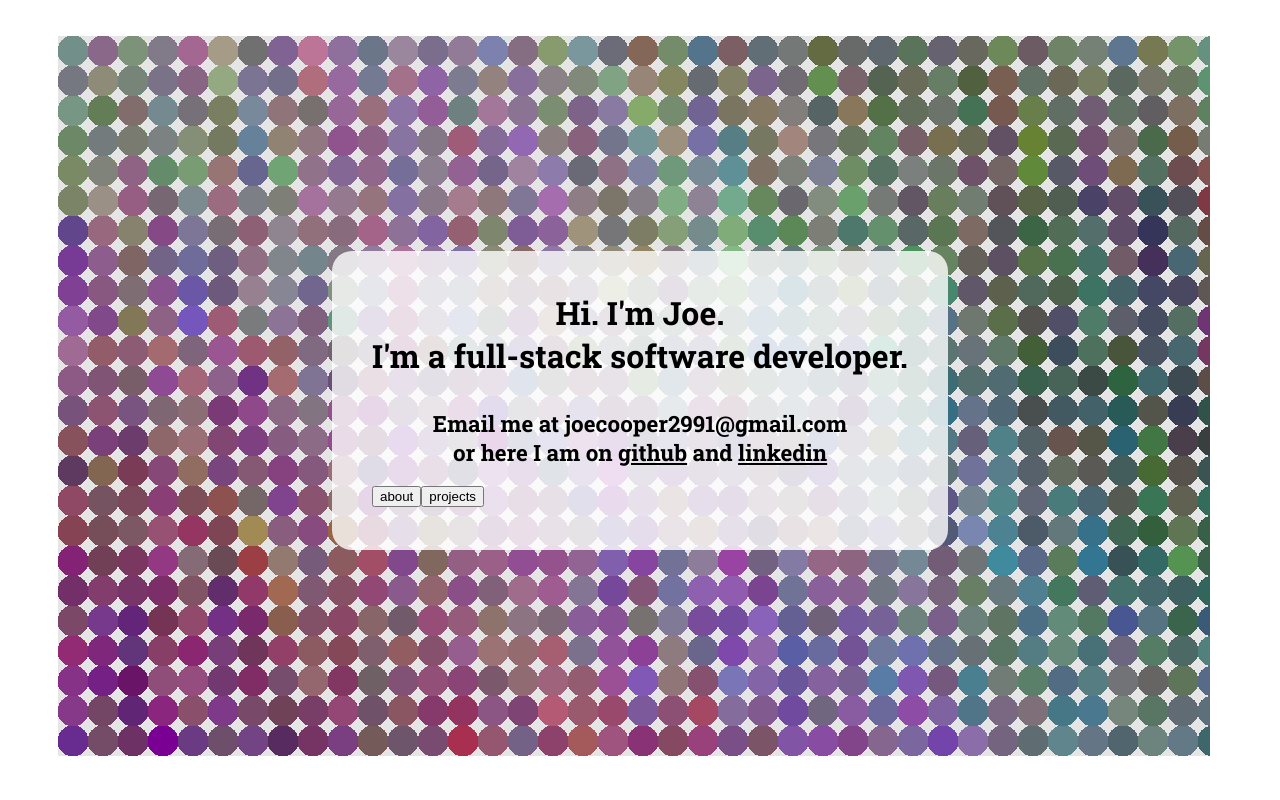
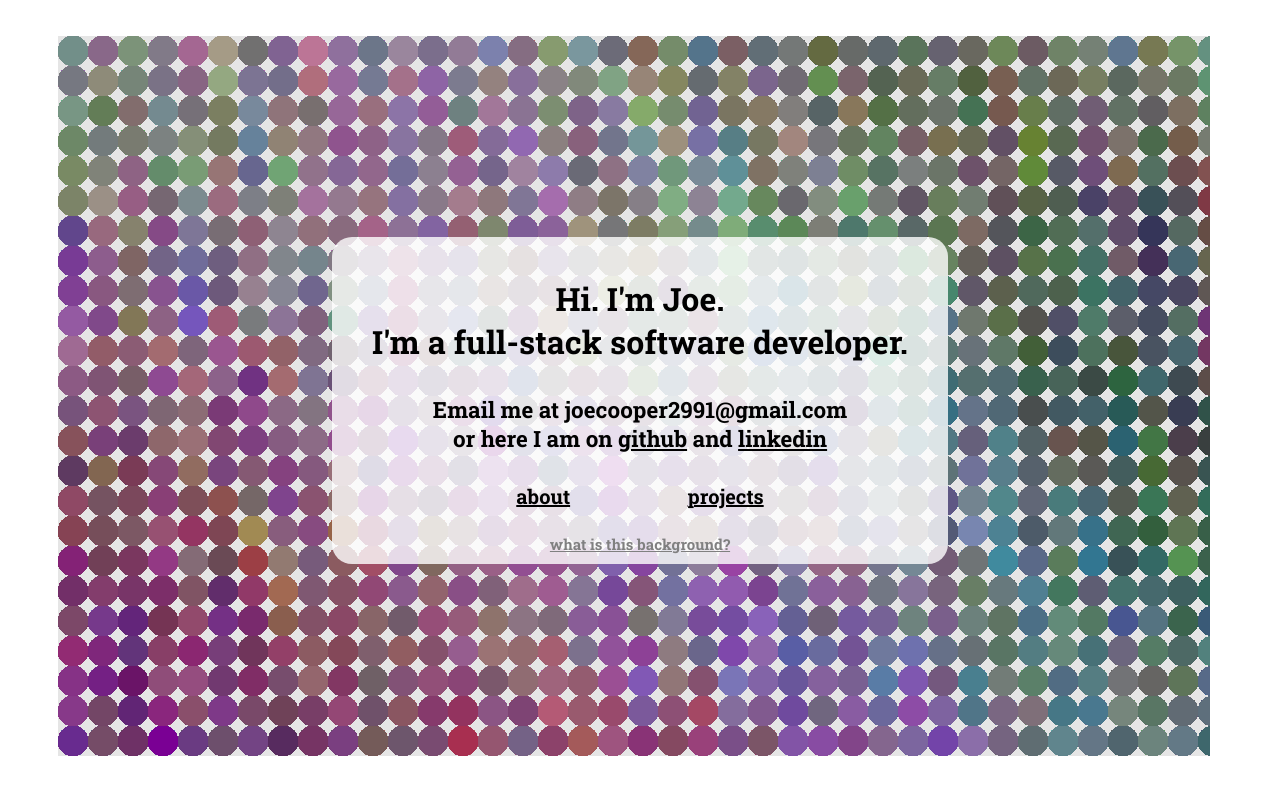
Before and after one commit to joecooper1/pf, a React (Create React App) app: page / in a window 1280 px wide. Shown: the top 800 px of the page. Built offline with nearby package versions, Linux system fonts and the light colour scheme.

Commit message:
style bio buttons

```diff
--- a/src/components/Bio.js
+++ b/src/components/Bio.js
@@ -1,6 +1,16 @@
 import React from "react";
 
-import { Title, Text, View, SmallText, Link, SmallView } from "../styles/Bio";
+import {
+  Title,
+  Text,
+  View,
+  SmallText,
+  Link,
+  SmallView,
+  ButtonsBar,
+  Button,
+  ButtonTwo
+} from "../styles/Bio";
 
 export default function Bio(props) {
   return (
@@ -19,8 +29,25 @@ export default function Bio(props) {
             linkedin
           </Link>
         </SmallText>
-        <button dimensions={props} onClick={() => {props.scrollComponent('about')}}>about</button>
-        <button dimensions={props} onClick={() => {props.scrollComponent('projects')}}>projects</button>
+        <ButtonsBar>
+          <Button
+            dimensions={props}
+            onClick={() => {
+              props.scrollComponent("about");
+            }}
+          >
+            about
+          </Button>
+          <Button
+            dimensions={props}
+            onClick={() => {
+              props.scrollComponent("projects");
+            }}
+          >
+            projects
+          </Button>
+        </ButtonsBar>
+        <ButtonTwo>what is this background?</ButtonTwo>
       </SmallView>
     </View>
   );
--- a/src/styles/Bio.js
+++ b/src/styles/Bio.js
@@ -1,8 +1,8 @@
 import styled from "styled-components";
 
 export const Title = styled.h1`
-  font-size: ${props=> {
-    return props.dimensions.width > 1024 ? '2.5em' : '1.5em'
+  font-size: ${(props) => {
+    return props.dimensions.width > 1024 ? "2.5em" : "1.5em";
   }};
   text-align: center;
   // color: palevioletred;
@@ -10,8 +10,8 @@ export const Title = styled.h1`
 `;
 
 export const Text = styled.p`
-  font-size: ${props=> {
-    return props.dimensions.width > 1024 ? '1em' : '0.7em'
+  font-size: ${(props) => {
+    return props.dimensions.width > 1024 ? "1em" : "0.7em";
   }};
   text-align: center;
   // color: palevioletred;
@@ -19,8 +19,8 @@ export const Text = styled.p`
 `;
 
 export const SmallText = styled.p`
-  font-size: ${props=> {
-    return props.dimensions.width > 1024 ? '0.7em' : '0.5em'
+  font-size: ${(props) => {
+    return props.dimensions.width > 1024 ? "0.7em" : "0.5em";
   }};
   text-align: center;
   // color: palevioletred;
@@ -30,20 +30,56 @@ export const SmallText = styled.p`
 export const View = styled.div`
   display: flex;
   flex-direction: column;
-  height: ${props => `${props.dimensions.height}px`};
+  height: ${(props) => `${props.dimensions.height}px`};
   justify-content: center;
 `;
 
 export const SmallView = styled.div`
   background-color: rgba(255, 255, 255, 0.8);
-  padding: ${props=> {
-    return props.dimensions.width > 1024 ? '40px' : '20px'
+  padding: ${(props) => {
+    return props.dimensions.width > 1024 ? "40px" : "20px";
   }};
+  padding-bottom: 10px;
   border-radius: 20px;
   margin: 0;
+  display: flex;
+  flex-direction: column;
+  align-items: center;
 `;
 
 export const Link = styled.a`
   color: black;
   text-decoration: underline;
 `;
+
+export const ButtonsBar = styled.nav`
+  width: 90%;
+  display: flex;
+  justify-content: space-evenly;
+  margin-top: 30px;
+`;
+
+export const Button = styled.button`
+  background: none;
+  color: inherit;
+  border: none;
+  padding: 0;
+  font: inherit;
+  cursor: pointer;
+  outline: inherit;
+  font-size: 20px;
+  text-decoration: underline;
+`;
+
+export const ButtonTwo = styled.button`
+  background: none;
+  color: grey;
+  border: none;
+  padding: 0;
+  font: inherit;
+  cursor: pointer;
+  outline: inherit;
+  font-size: 15px;
+  text-decoration: underline;
+  margin-top: 25px;
+`;
```
